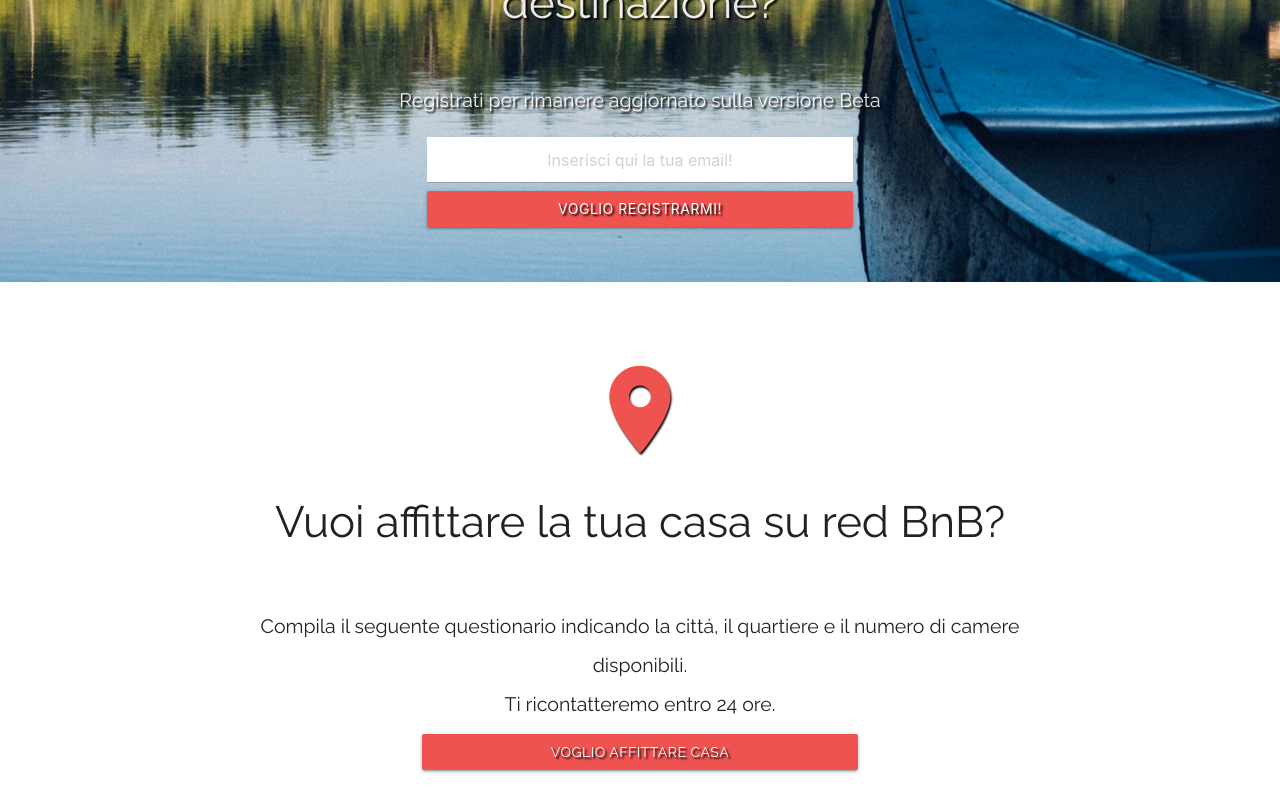
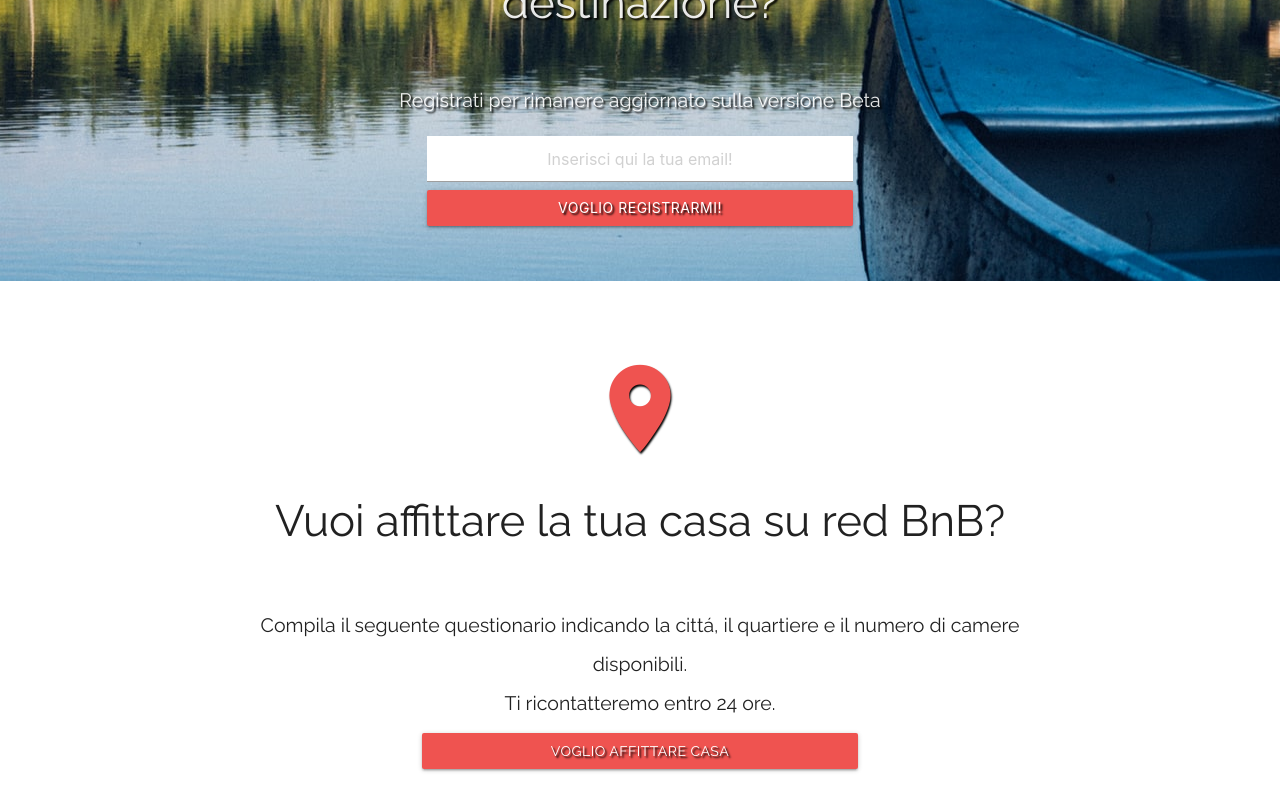
Before and after one commit to maurovisi/redBnB, a plain HTML site: page index.html in a window 1280 px wide. Shown: the part 1560-2360 px from the top of the page. Drawn offline with nearby package versions, Linux system fonts and the light colour scheme; a script that the page names is missing.

Commit message:
Update index.html
ultima variante

```diff
--- a/index.html
+++ b/index.html
@@ -207,7 +207,6 @@
               <div id="mc_embed_signup">
                 <form action="https://redbnb.us19.list-manage.com/subscribe/post?u=739925cfe2e6966ad62e00a30&amp;id=051f40fe37" method="post" id="mc-embedded-subscribe-form" name="mc-embedded-subscribe-form" class="validate" target="_blank" novalidate>
                     <div id="mc_embed_signup_scroll">
-                      <label for="mce-EMAIL">Subscribe</label>
                       <input type="email" value="" name="EMAIL" class="email validate white center black-text" id="mce-EMAIL" placeholder="Inserisci qui la tua email!" required>
                     </div>
                     <button class="btn btn-registrazione waves-effect waves-light red lighten-1 txteffects" type="submit" name="action">Voglio Registrarmi!</button>
```
